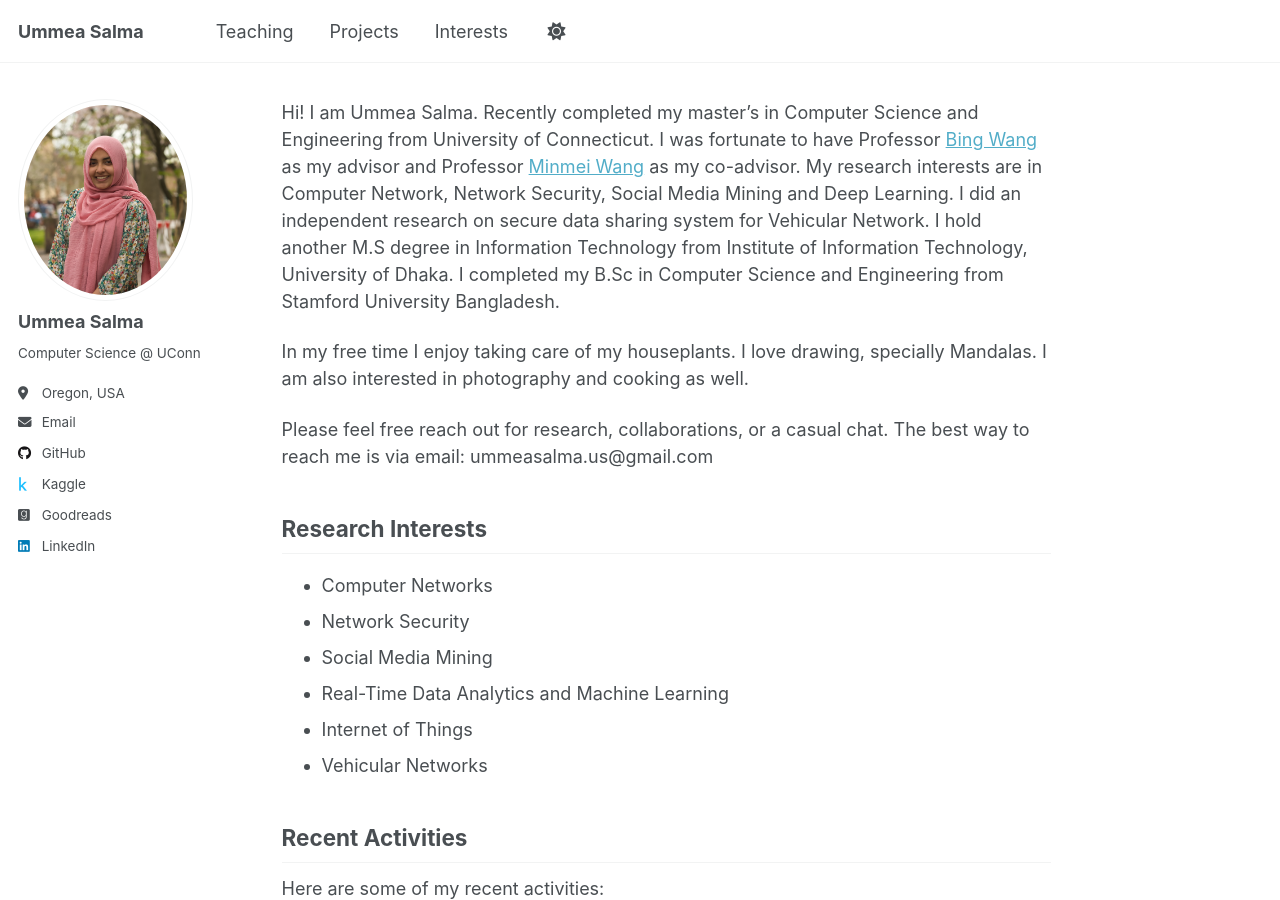
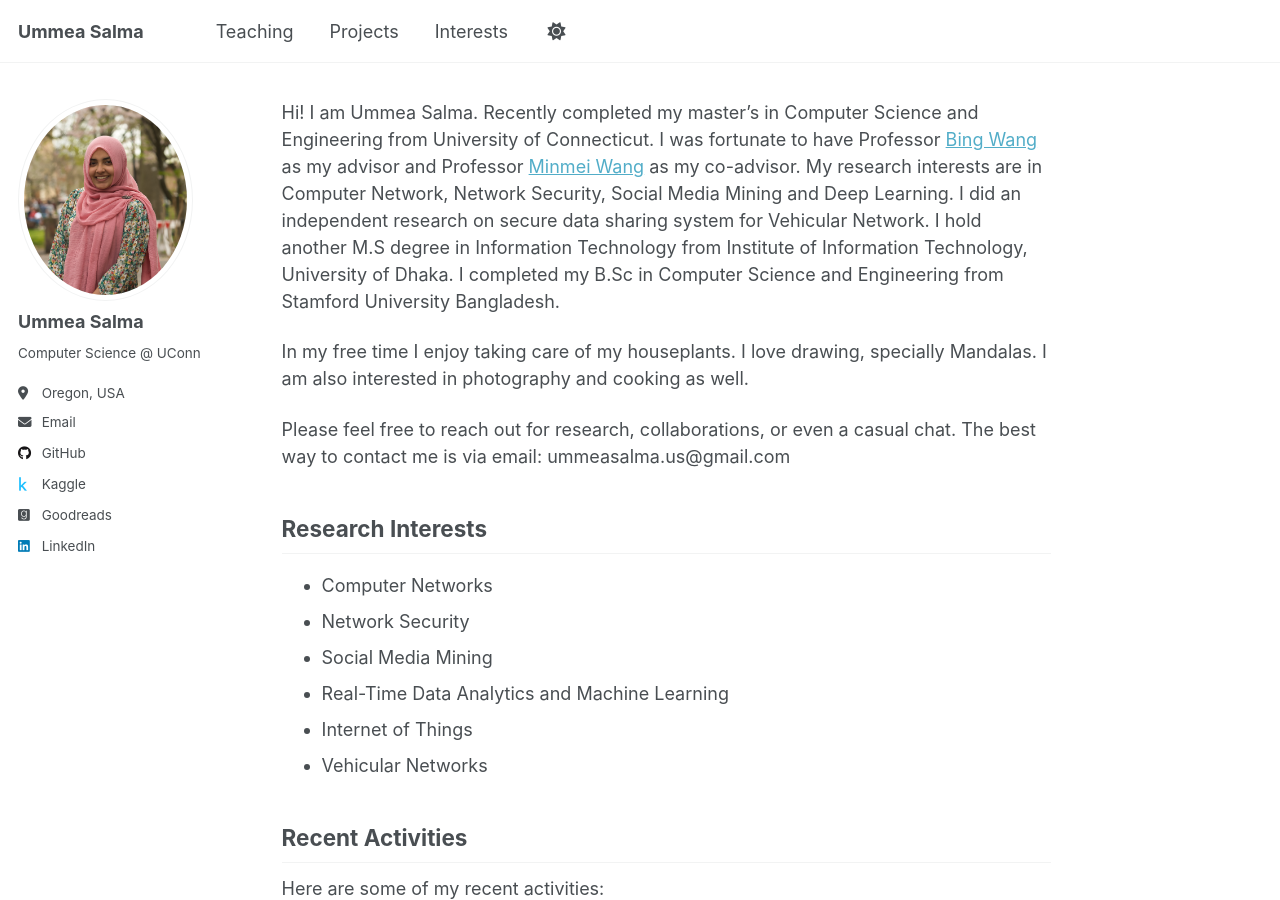
Before and after one commit to ummeasalma/ummeasalma.github.io, a Jekyll site: the page built from _pages/about.md, in a window 1280 px wide and 900 px high. Built offline with Jekyll 4.4.1, drawn with Linux system fonts in a browser that asks for light colours; a script that is not in the unit is left out.

Commit message:
Update about.md

```diff
--- a/_pages/about.md
+++ b/_pages/about.md
@@ -11,7 +11,7 @@ Hi! I am Ummea Salma. Recently completed my master's in Computer Science and Eng
 
 In my free time I enjoy taking care of my houseplants. I love drawing, specially Mandalas. I am also interested in photography and cooking as well.
 
-Please feel free reach out for research, collaborations, or a casual chat. The best way to reach me is via email: ummeasalma.us@gmail.com
+Please feel free to reach out for research, collaborations, or even a casual chat. The best way to contact me is via email: ummeasalma.us@gmail.com
 
 
 ## Research Interests
```
